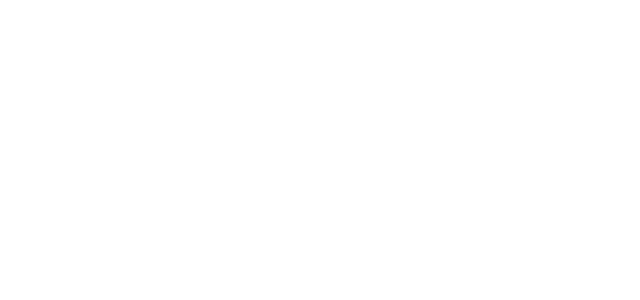
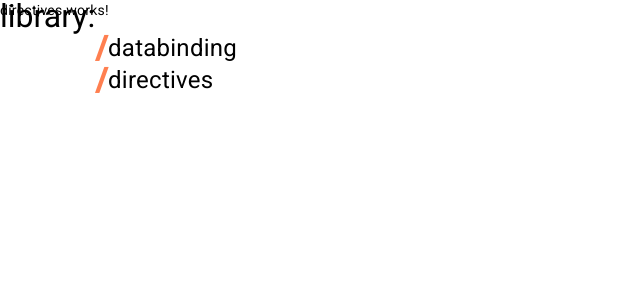
Before and after one commit to HorstPower/AngularDataBinding, an Angular app: page /directives in a window 1280 px wide. Before the commit this address led to /. Shown: the top 300 px of the page, without its empty margins (0-640 px from the left). Built offline with nearby package versions, Linux system fonts and the light colour scheme.

Commit message:
erstellung library

```diff
--- a/src/app/app.component.html
+++ b/src/app/app.component.html
@@ -1 +1,12 @@
+<span class="library">
+    <h1>library:</h1>
+    <div class="path">
+        <div>
+            <span><h2> <br> </h2><p></p></span>
+            <span><h2>/</h2><p>databinding</p></span>
+            <span><h2>/</h2><p>directives</p></span>
+        </div>
+    </div>
+</span>
+
 <router-outlet></router-outlet>
--- a/src/app/app.component.scss
+++ b/src/app/app.component.scss
@@ -0,0 +1,30 @@
+.library {
+    position: absolute;
+    display: flex;
+    flex-direction: row;
+}
+
+h1{
+    font-size: 2rem;
+    margin-bottom: 0;
+}
+
+.path {
+
+    & span{
+        position: relative;
+        display: flex;
+        align-items: center;
+        font-size: 1.5rem;
+        margin-bottom: 0;
+        & p{
+            margin-bottom: 0;
+        }
+        & h2 {
+            font-size: 2rem;
+            font-weight: bold;
+            color: coral;
+            margin-bottom: 0;
+        }
+    }
+}
--- a/src/app/app.routes.ts
+++ b/src/app/app.routes.ts
@@ -1,8 +1,12 @@
 import { Routes } from '@angular/router';
 import { DataBindingComponent } from './data-binding/data-binding.component';
+import { DirectivesComponent } from './directives/directives.component';
 
 export const routes: Routes = [
     {
-        path: '', component: DataBindingComponent
+        path: 'databinding', component: DataBindingComponent
+    },
+    {
+        path: 'directives',  component: DirectivesComponent
     }
 ];
--- /dev/null
+++ b/src/app/directives/directives.component.html
@@ -0,0 +1 @@
+<p>directives works!</p>
```
Also changed, not shown: src/app/directives/directives.component.ts (added, +13 -0 lines), src/app/directives/directives.component.scss (added), 1 other file (tests, documents, lock files or other folders).
